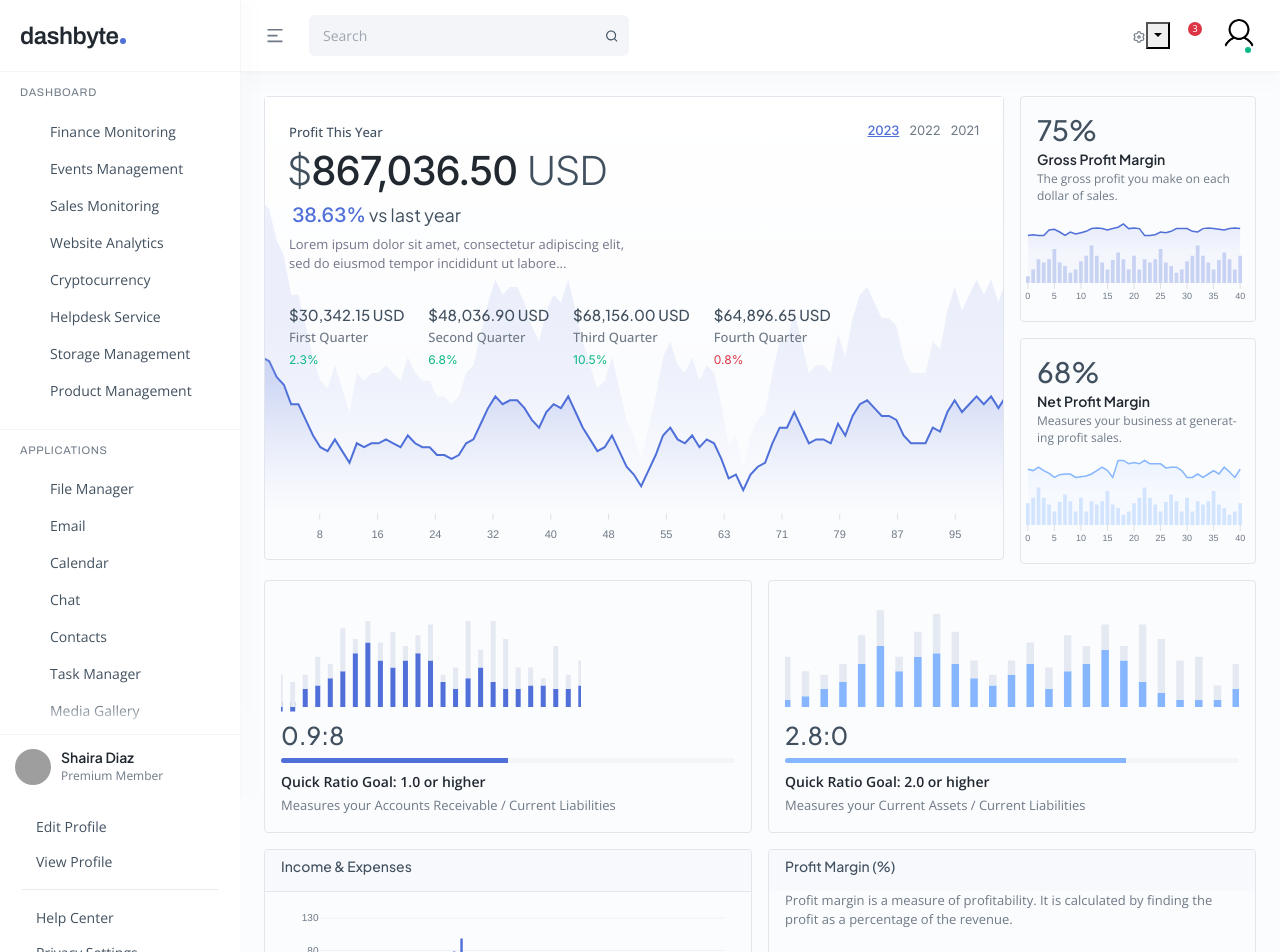
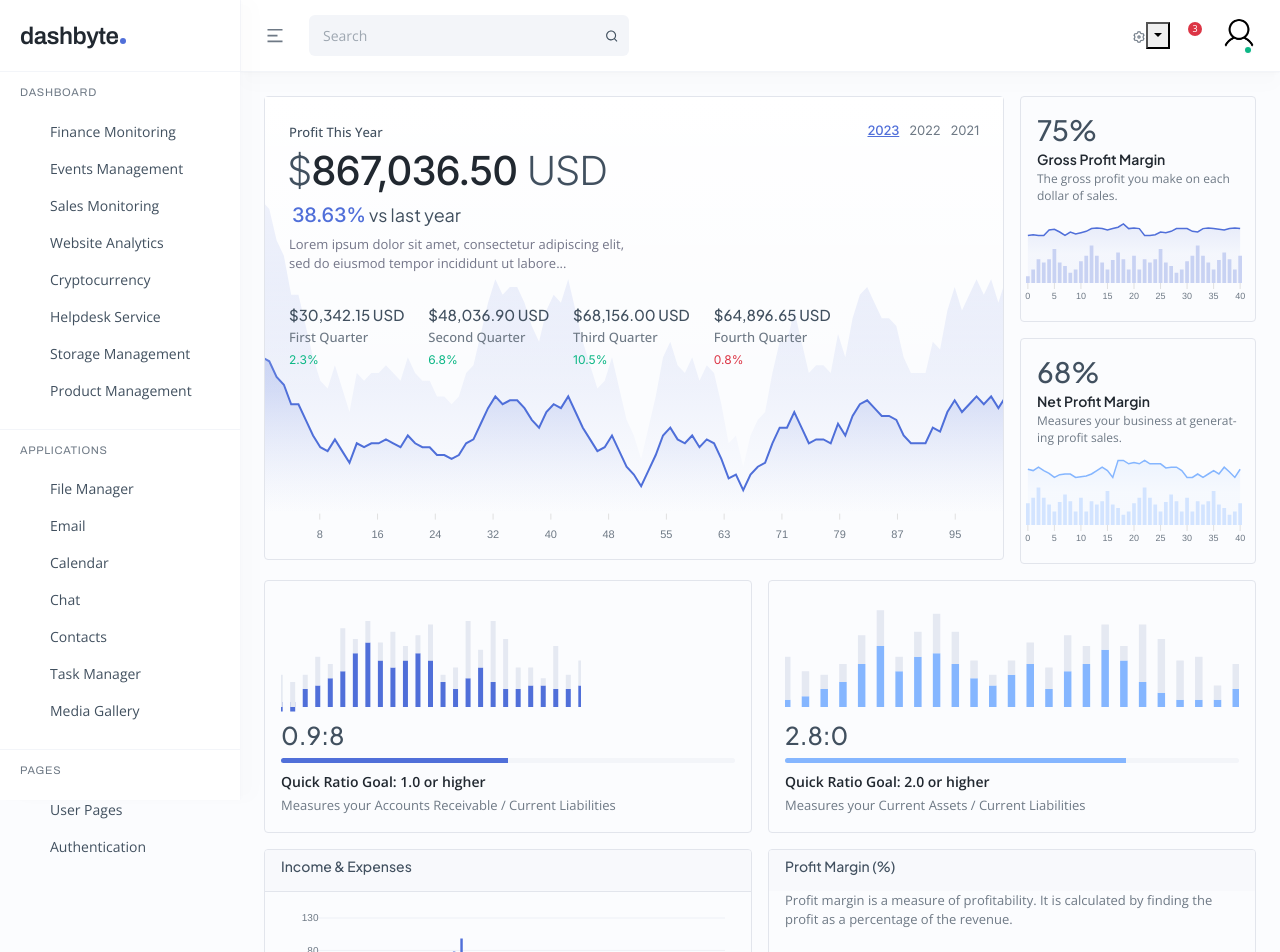
Before and after one commit to D4RK91GHT/stocknova-front, a React (Create React App) app: page /dashboard in a window 1280 px wide. Shown: the top 952 px of the page. Built offline with nearby package versions, Linux system fonts and the light colour scheme; grey boxes are pictures that could not be loaded.

Commit message:
sidebar footer removed

```diff
--- a/public/assets/scss/dashboard/panels/_sidebar-dark.scss
+++ b/public/assets/scss/dashboard/panels/_sidebar-dark.scss
@@ -73,46 +73,4 @@
     }
   }
 
-  .sidebar-footer {
-    background-color: #192030;
-    border-top-color: rgba(#fff, .06);
-    box-shadow: none;
-
-    .dropdown-link {
-      color: rgba(#fff, .6);
-
-      &:hover,
-      &:focus {
-        background-color: darken(#192030, 3%);
-        color: #fff;
-      }
-    }
-  }
-
-  .sidebar-footer-body {
-    h6 a {
-      color: #fff;
-    }
-
-    p {
-      color: rgba(#fff, .4);
-    }
-  }
-
-  .sidebar-footer-menu {
-    a {
-      color: rgba(#fff, .6);
-
-      &:hover,
-      &:focus {
-        background-color: lighten(#192030, 5%);
-        color: #fff;
-      }
-    }
-
-    hr {
-      background-color: #fff;
-      opacity: .1;
-    }
-  }
 }
--- a/public/assets/scss/dashboard/panels/_sidebar-prime.scss
+++ b/public/assets/scss/dashboard/panels/_sidebar-prime.scss
@@ -70,46 +70,5 @@
     }
   }
 
-  .sidebar-footer {
-    background-color: $primary;
-    border-top-color: rgba(#fff, .12);
-    box-shadow: none;
 
-    .dropdown-link {
-      color: rgba(#fff, .6);
-
-      &:hover,
-      &:focus {
-        background-color: darken($primary, 3%);
-        color: #fff;
-      }
-    }
-  }
-
-  .sidebar-footer-body {
-    h6 a {
-      color: #fff;
-    }
-
-    p {
-      color: rgba(#fff, .6);
-    }
-  }
-
-  .sidebar-footer-menu {
-    a {
-      color: rgba(#fff, .6);
-
-      &:hover,
-      &:focus {
-        background-color: darken($primary, 3%);
-        color: #fff;
-      }
-    }
-
-    hr {
-      background-color: #fff;
-      opacity: .1;
-    }
-  }
 }
--- a/public/assets/scss/dashboard/panels/_sidebar.scss
+++ b/public/assets/scss/dashboard/panels/_sidebar.scss
@@ -112,8 +112,6 @@
       visibility: visible;
       opacity: 1;
     }
-
-    .sidebar-footer { bottom: 0; }
   }
 }
 
@@ -130,7 +128,7 @@
 }
 
 .sidebar-body {
-  height: calc(100% - #{$db-height-header + 64px});
+  height: 100%;
   position: relative;
 
   .nav-group {
@@ -192,117 +190,6 @@
   }
 }
 
-.sidebar-footer {
-  position: absolute;
-  bottom: -250px;
-  left: 0;
-  right: 0;
-  border-top: 1px solid $gray-200;
-  background-color: #fff;
-  z-index: 10;
-  box-shadow: -20px -20px 20px #fff;
-  @include transition(all 0.25s);
-
-  .dropdown-link {
-    width: 28px;
-    height: 28px;
-    border-radius: 100%;
-    display: flex;
-    align-items: center;
-    justify-content: center;
-    font-size: 20px;
-    color: $secondary;
-    opacity: .6;
-    @include transition(all 0.25s);
-
-    &:hover,
-    &:focus {
-      background-color: rgba($gray-200, .6);
-      opacity: 1;
-    }
-  }
-}
-
-.sidebar-footer-top {
-  height: 64px;
-  display: flex;
-  align-items: center;
-  padding-right: 12px;
-  padding-left: 15px;
-}
-
-.sidebar-footer-thumb {
-  width: $height-base;
-  height: $height-base;
-  border-radius: 100%;
-  margin-right: 10px;
-  @include transition(all 0.25s);
-
-  &:hover {
-    cursor: pointer;
-    transform: scale(1.1);
-  }
-
-  img {
-    width: 100%;
-    height: 100%;
-    object-fit: cover;
-    border-radius: inherit;
-  }
-}
-
-.sidebar-footer-body {
-  flex: 1;
-
-  h6 {
-    margin-bottom: 2px;
-    font-weight: 600;
-
-    a { color: $dark; }
-  }
-
-  p {
-    margin-bottom: 0;
-    font-size: $font-size-xs;
-    color: $secondary;
-  }
-}
-
-.sidebar-footer-menu {
-  padding: 10px 12px;
-
-  .nav {
-    flex-direction: column;
-    margin: 0;
-  }
-
-  a {
-    height: 35px;
-    padding: 0 8px;
-    color: $gray-700;
-    display: flex;
-    align-items: center;
-    border-radius: 3px;
-    @include transition(all 0.25s);
-
-    &:hover {
-      background-color: $gray-200;
-      color: $gray-900;
-    }
-  }
-
-  a > i {
-    line-height: 1;
-    font-size: 20px;
-    margin-right: 12px;
-  }
-
-  hr {
-    margin: 10px 10px;
-    opacity: .12;
-  }
-}
-
 .sidebar-right { width: 290px; }
 
 .sidebar-label {
--- a/src/components/Sidebar.js
+++ b/src/components/Sidebar.js
@@ -82,31 +82,6 @@ export default class Sidebar extends Component {
                 <PerfectScrollbar className="sidebar-body" ref={ref => this._scrollBarRef = ref}>
                     <SidebarMenu onUpdateSize={() => this._scrollBarRef.updateScroll()} />
                 </PerfectScrollbar>
-                <div className="sidebar-footer">
-                    <div className="sidebar-footer-top">
-                        <div className="sidebar-footer-thumb">
-                            <img src="assets/img/img1.jpg" alt="" />
-                        </div>
-                        <div className="sidebar-footer-body">
-                            <h6><Link to="../pages/profile.html">Shaira Diaz</Link></h6>
-                            <p>Premium Member</p>
-                        </div>
-                        <Link onClick={this.toggleFooterMenu} to="" className="dropdown-link"><i className="ri-arrow-down-s-line"></i></Link>
-                    </div>
-                    <div className="sidebar-footer-menu">
-                        <nav className="nav">
-                            <Link to=""><i className="ri-edit-2-line"></i> Edit Profile</Link>
-                            <Link to=""><i className="ri-profile-line"></i> View Profile</Link>
-                        </nav>
-                        <hr />
-                        <nav className="nav">
-                            <Link to=""><i className="ri-question-line"></i> Help Center</Link>
-                            <Link to=""><i className="ri-lock-line"></i> Privacy Settings</Link>
-                            <Link to=""><i className="ri-user-settings-line"></i> Account Settings</Link>
-                            <Link to=""><i className="ri-logout-box-r-line"></i> Log Out</Link>
-                        </nav>
-                    </div>
-                </div>
             </div>
         )
     }
```
